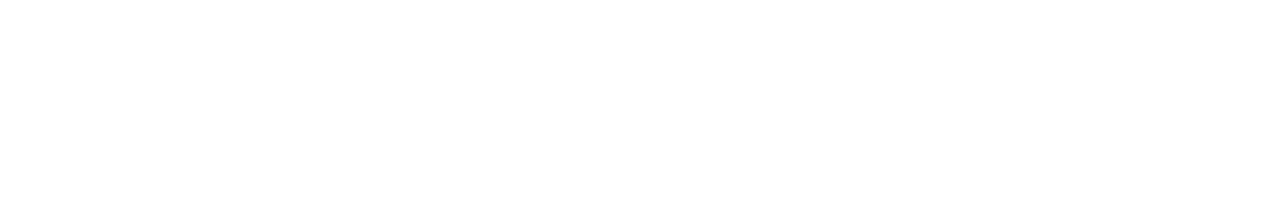
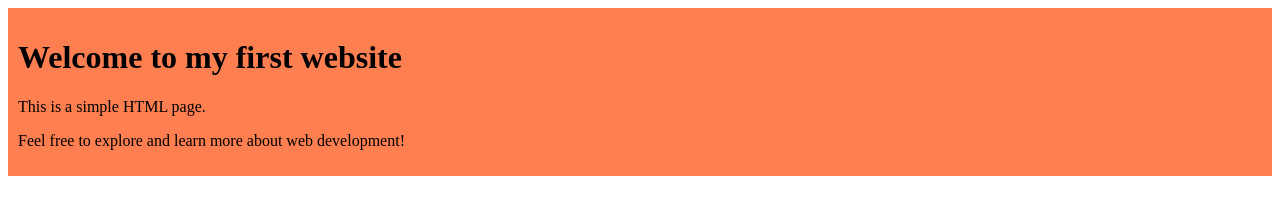
Before and after one commit to Eshan58/my-simple-website, a plain HTML site: page index.html in a window 1280 px wide. Drawn offline with Linux system fonts and the light colour scheme.

Commit message:
added the first blog

```diff
--- a/index.html
+++ b/index.html
@@ -4,8 +4,14 @@
     <meta charset="UTF-8">
     <meta name="viewport" content="width=device-width, initial-scale=1.0">
     <title>my first website</title>
+    <link rel="stylesheet" href="styles/blog.css">
 </head>
 <body>
+    <div>
 
+        <h1>Welcome to my first website</h1>
+        <p>This is a simple HTML page.</p>
+        <p>Feel free to explore and learn more about web development!</p>
+    </div>
 </body>
 </html>
--- /dev/null
+++ b/styles/blog.css
@@ -0,0 +1,4 @@
+div{
+background-color: coral;
+padding: 10px;
+}
```
